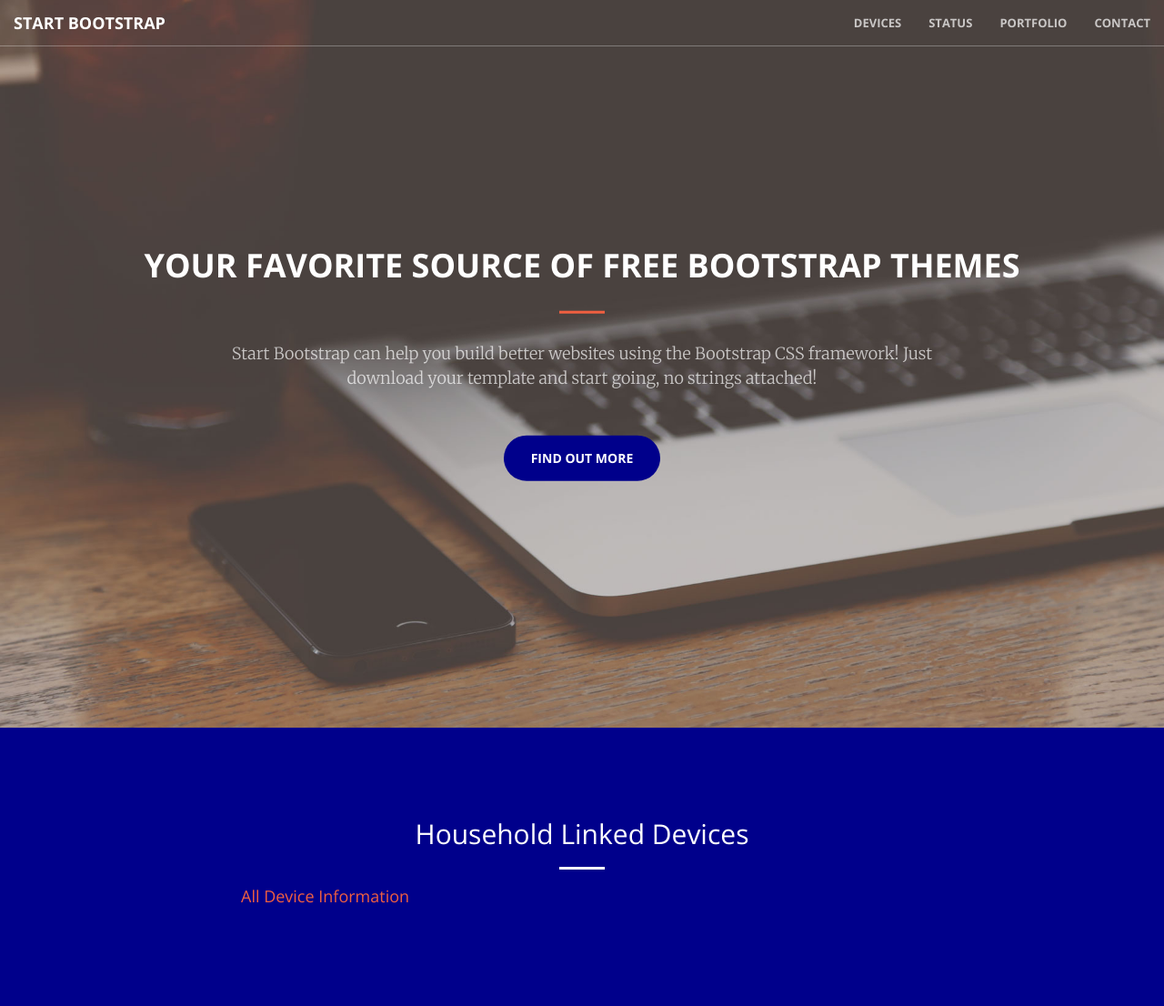
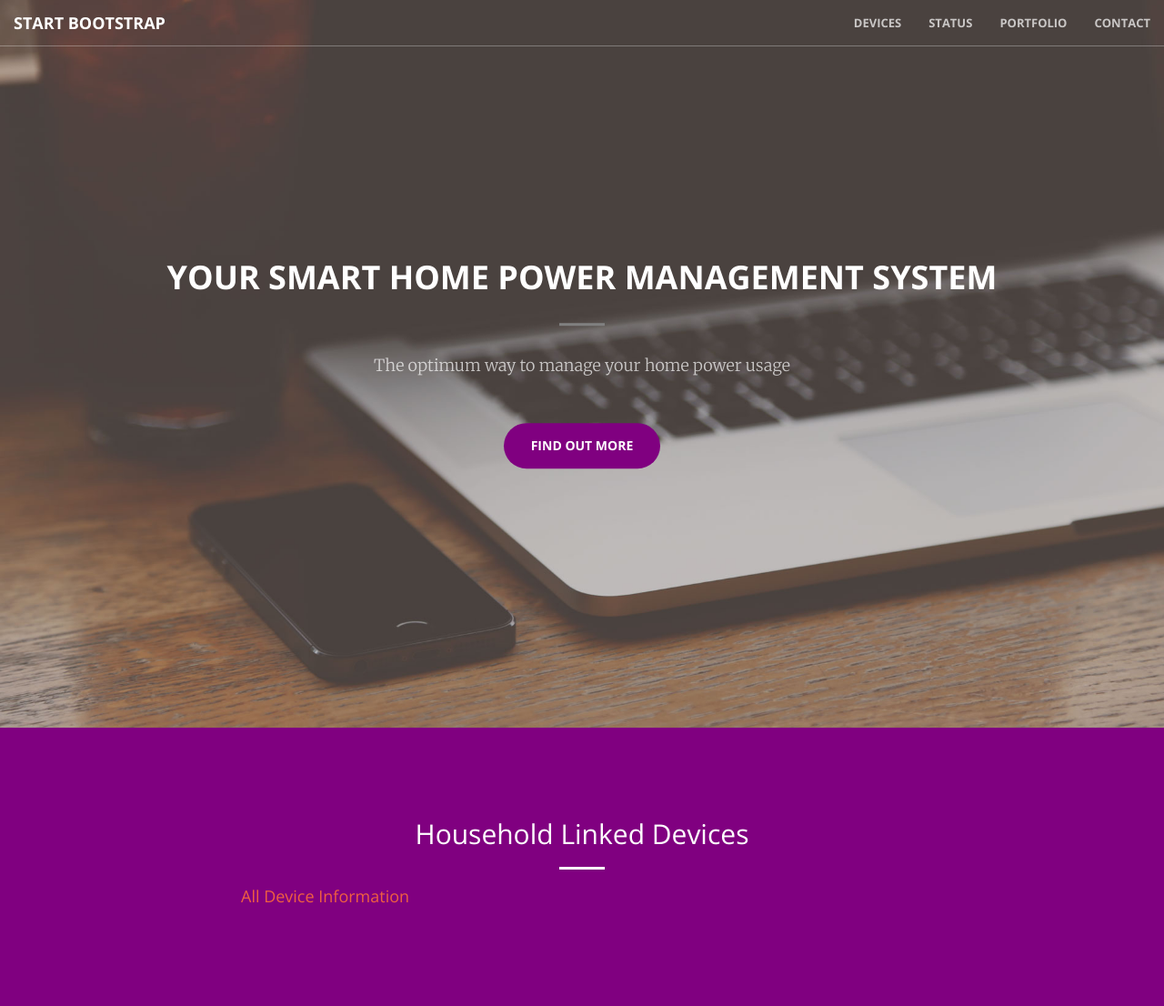
Before and after one commit to kbabshet/Smart-Power-IoT, a Django app: page /devices/ in a window 1280 px wide. Shown: the whole page at 91% size. Run offline with Django 3.2, Linux system fonts and the light colour scheme; data that the repository does not hold is empty; some libraries are stand-ins or nearby versions.

Commit message:
front-end changes

```diff
--- a/smart_home/devices/static/css/creative.css
+++ b/smart_home/devices/static/css/creative.css
@@ -16,7 +16,7 @@
 
 hr {
     max-width: 50px;
-    border-color: #f05f40;
+    border-color: grey;
     border-width: 3px;
 }
 
@@ -52,7 +52,7 @@
 }
 
 .bg-primary {
-    background-color: darkblue;
+    background-color: purple;
 }
 
 .bg-dark {
@@ -387,7 +387,7 @@
 .btn-primary {
     border-color: black;
     color: #fff;
-    background-color: darkblue;
+    background-color: purple;
     -webkit-transition: all .35s;
     -moz-transition: all .35s;
     transition: all .35s;
@@ -400,7 +400,7 @@
 .btn-primary.active,
 .open > .dropdown-toggle.btn-primary {
     border-color: #ed431f;
-    color: darkblue;
+    color: purple;
     background-color: #ffffff;
 }
 
--- a/smart_home/devices/templates/index.html
+++ b/smart_home/devices/templates/index.html
@@ -74,9 +74,9 @@
 		<header>
 			<div class="header-content">
 				<div class="header-content-inner">
-					<h1>Your Favorite Source of Free Bootstrap Themes</h1>
+					<h1>Your smart home power management system</h1>
 					<hr>
-					<p>Start Bootstrap can help you build better websites using the Bootstrap CSS framework! Just download your template and start going, no strings attached!</p>
+					<p>The optimum way to manage your home power usage</p>
 					<a href="#about" class="btn btn-primary btn-xl page-scroll">Find Out More</a>
 				</div>
 			</div>
@@ -94,7 +94,7 @@
 						<a href="{% url 'devices:detail' device.id %}"><h3 align="left"> {{ device.device_name }} </h3> </a>
 						<div class="onoffswitch">
 							<form>
-								<input type="checkbox" name="onoffswitch" class="onoffswitch-checkbox" id="{{ device.id }}" value="{{ device.device_name }}" checked>
+								<input type="checkbox" name="onoffswitch" class="onoffswitch-checkbox" id="{{ device.id }}" value="{{ device.device_name }}" unchecked>
 								<label class="onoffswitch-label" for="{{ device.id }}">
 									<span class="onoffswitch-inner" onclick=""></span>
 									<span class="onoffswitch-switch"></span>
```
